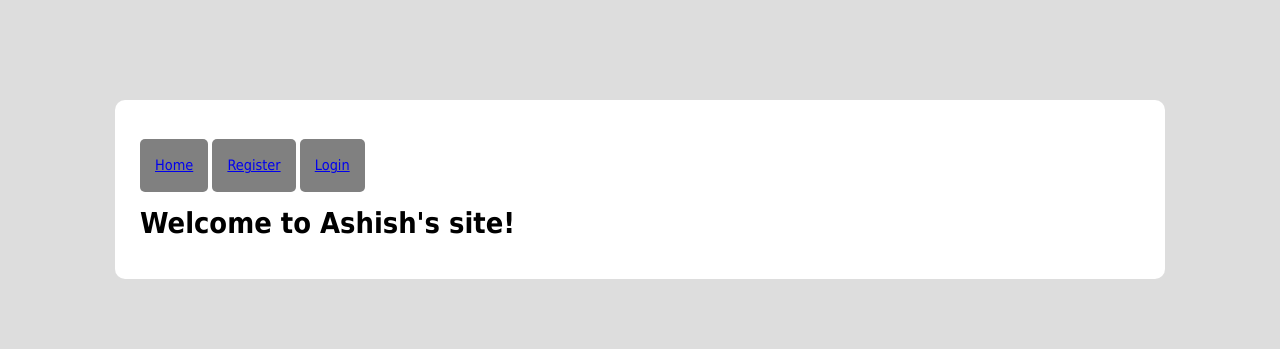
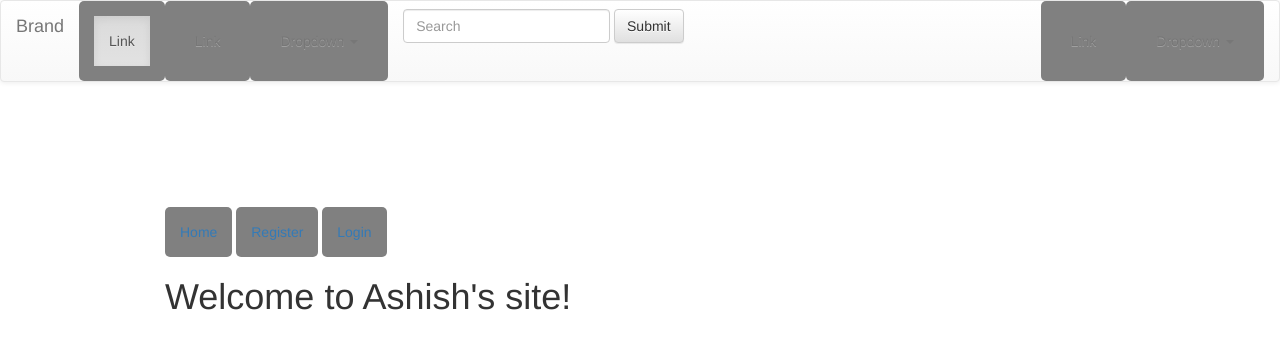
Before and after one commit to riteshhota2008/online-exam, a PHP site: page / in a window 1280 px wide. Shown: the top 349 px of the page. Run offline with PHP 8.4, Linux system fonts and the light colour scheme.

Commit message:
Designing the layout for homepage

```diff
--- a/index.php
+++ b/index.php
@@ -5,14 +5,83 @@ session_start();
 
 
 ?>
-
+<!DOCTYPE html>
+<html lang="en-us" itemscope itemtype="http://schema.org/Article">
 
 <head>
 
+	<meta charset="utf-8">
+	<meta http-equiv="X-UA-Compatible" content="IE=edge">
+	<meta name="viewport" content="width=device-width, initial-scale=1.0, user-scalable=yes">
 	<link rel="stylesheet" type="text/css" href="css/style.css" >
+
+    <!-- Latest compiled and minified CSS -->
+    <link rel="stylesheet" href="https://maxcdn.bootstrapcdn.com/bootstrap/3.3.6/css/bootstrap.min.css" integrity="sha384-1q8mTJOASx8j1Au+a5WDVnPi2lkFfwwEAa8hDDdjZlpLegxhjVME1fgjWPGmkzs7" crossorigin="anonymous">
+
+    <!-- Optional theme -->
+    <link rel="stylesheet" href="https://maxcdn.bootstrapcdn.com/bootstrap/3.3.6/css/bootstrap-theme.min.css" integrity="sha384-fLW2N01lMqjakBkx3l/M9EahuwpSfeNvV63J5ezn3uZzapT0u7EYsXMjQV+0En5r" crossorigin="anonymous">
+
+    <!-- Latest compiled and minified JavaScript -->
+    <script src="https://maxcdn.bootstrapcdn.com/bootstrap/3.3.6/js/bootstrap.min.js" integrity="sha384-0mSbJDEHialfmuBBQP6A4Qrprq5OVfW37PRR3j5ELqxss1yVqOtnepnHVP9aJ7xS" crossorigin="anonymous"></script>
+
 	<title>Login and registration</title>
 </head>
 <body>
+
+<nav class="navbar navbar-default">
+    <div class="container-fluid">
+        <!-- Brand and toggle get grouped for better mobile display -->
+        <div class="navbar-header">
+            <button type="button" class="navbar-toggle collapsed" data-toggle="collapse" data-target="#bs-example-navbar-collapse-1" aria-expanded="false">
+                <span class="sr-only">Toggle navigation</span>
+                <span class="icon-bar"></span>
+                <span class="icon-bar"></span>
+                <span class="icon-bar"></span>
+            </button>
+            <a class="navbar-brand" href="#">Brand</a>
+        </div>
+
+        <!-- Collect the nav links, forms, and other content for toggling -->
+        <div class="collapse navbar-collapse" id="bs-example-navbar-collapse-1">
+            <ul class="nav navbar-nav">
+                <li class="active"><a href="#">Link <span class="sr-only">(current)</span></a></li>
+                <li><a href="#">Link</a></li>
+                <li class="dropdown">
+                    <a href="#" class="dropdown-toggle" data-toggle="dropdown" role="button" aria-haspopup="true" aria-expanded="false">Dropdown <span class="caret"></span></a>
+                    <ul class="dropdown-menu">
+                        <li><a href="#">Action</a></li>
+                        <li><a href="#">Another action</a></li>
+                        <li><a href="#">Something else here</a></li>
+                        <li role="separator" class="divider"></li>
+                        <li><a href="#">Separated link</a></li>
+                        <li role="separator" class="divider"></li>
+                        <li><a href="#">One more separated link</a></li>
+                    </ul>
+                </li>
+            </ul>
+            <form class="navbar-form navbar-left" role="search">
+                <div class="form-group">
+                    <input type="text" class="form-control" placeholder="Search">
+                </div>
+                <button type="submit" class="btn btn-default">Submit</button>
+            </form>
+            <ul class="nav navbar-nav navbar-right">
+                <li><a href="#">Link</a></li>
+                <li class="dropdown">
+                    <a href="#" class="dropdown-toggle" data-toggle="dropdown" role="button" aria-haspopup="true" aria-expanded="false">Dropdown <span class="caret"></span></a>
+                    <ul class="dropdown-menu">
+                        <li><a href="#">Action</a></li>
+                        <li><a href="#">Another action</a></li>
+                        <li><a href="#">Something else here</a></li>
+                        <li role="separator" class="divider"></li>
+                        <li><a href="#">Separated link</a></li>
+                    </ul>
+                </li>
+            </ul>
+        </div><!-- /.navbar-collapse -->
+    </div><!-- /.container-fluid -->
+</nav>
+
 	<div id="container">
 		<ul>
 			<li><a href="index.php">Home</a></li>
```
